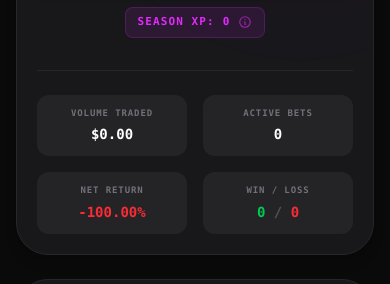
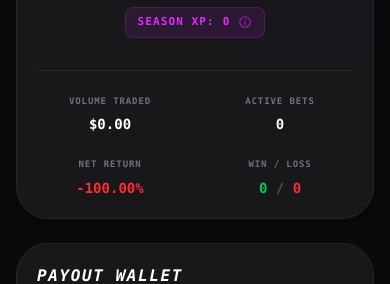
Before and after one commit to deorodesign/vibecheck, a Next.js app: page /profile in a window 390 px wide. Shown: the part 320-604 px from the top of the page. Built offline with nearby package versions, Linux system fonts and the light colour scheme; no server answers; the database is empty.

Commit message:
Update page.tsx

```diff
--- a/app/profile/page.tsx
+++ b/app/profile/page.tsx
@@ -49,7 +49,6 @@ export default function ProfilePage() {
   useEffect(() => {
     const fetchWallet = async () => {
       if (walletAddress) {
-        // OPRAVENO: Tady byl ten překlep ze screenshotu
         const { data } = await supabase.from('users').select('payout_wallet').eq('wallet_address', walletAddress).single();
         if (data && (data as any).payout_wallet) setPayoutAddress((data as any).payout_wallet);
       }
@@ -258,23 +257,23 @@ export default function ProfilePage() {
             </div>
           </div>
 
-          <div className="grid grid-cols-2 md:grid-cols-4 gap-4 w-full border-t border-zinc-100 dark:border-zinc-800 pt-6 mt-2 relative z-10 text-center sm:text-left">
-            <div className="bg-zinc-50 dark:bg-white/5 p-3 rounded-xl sm:bg-transparent sm:p-0 sm:rounded-none">
-              <p className="text-[9px] font-black text-zinc-500 uppercase tracking-widest mb-1">Volume Traded</p>
+          <div className="grid grid-cols-2 md:grid-cols-4 gap-6 md:gap-4 w-full border-t border-zinc-100 dark:border-zinc-800 pt-6 mt-2 relative z-10 text-center sm:text-left">
+            <div>
+              <p className="text-[9px] font-black text-zinc-500 uppercase tracking-widest mb-1.5">Volume Traded</p>
               <p className="text-sm sm:text-lg font-black font-mono">${totalVolume.toFixed(2)}</p>
             </div>
-            <div className="bg-zinc-50 dark:bg-white/5 p-3 rounded-xl sm:bg-transparent sm:p-0 sm:rounded-none">
-              <p className="text-[9px] font-black text-zinc-500 uppercase tracking-widest mb-1">Active Bets</p>
+            <div>
+              <p className="text-[9px] font-black text-zinc-500 uppercase tracking-widest mb-1.5">Active Bets</p>
               <p className="text-sm sm:text-lg font-black font-mono">{activeBetsList.length}</p>
             </div>
-            <div className="bg-zinc-50 dark:bg-white/5 p-3 rounded-xl sm:bg-transparent sm:p-0 sm:rounded-none">
-              <p className="text-[9px] font-black text-zinc-500 uppercase tracking-widest mb-1">Net Return</p>
+            <div>
+              <p className="text-[9px] font-black text-zinc-500 uppercase tracking-widest mb-1.5">Net Return</p>
               <p className={`text-sm sm:text-lg font-black font-mono ${netReturn > 0 ? 'text-green-500' : netReturn < 0 ? 'text-red-500' : 'text-zinc-400'}`}>
                 {netReturn > 0 ? '+' : ''}{netReturn.toFixed(2)}%
               </p>
             </div>
-            <div className="bg-zinc-50 dark:bg-white/5 p-3 rounded-xl sm:bg-transparent sm:p-0 sm:rounded-none">
-              <p className="text-[9px] font-black text-zinc-500 uppercase tracking-widest mb-1">Win / Loss</p>
+            <div>
+              <p className="text-[9px] font-black text-zinc-500 uppercase tracking-widest mb-1.5">Win / Loss</p>
               <p className="text-sm sm:text-lg font-black font-mono">
                 <span className="text-green-500">{wins}</span> <span className="text-zinc-300 dark:text-zinc-600">/</span> <span className="text-red-500">{losses}</span>
               </p>
```
